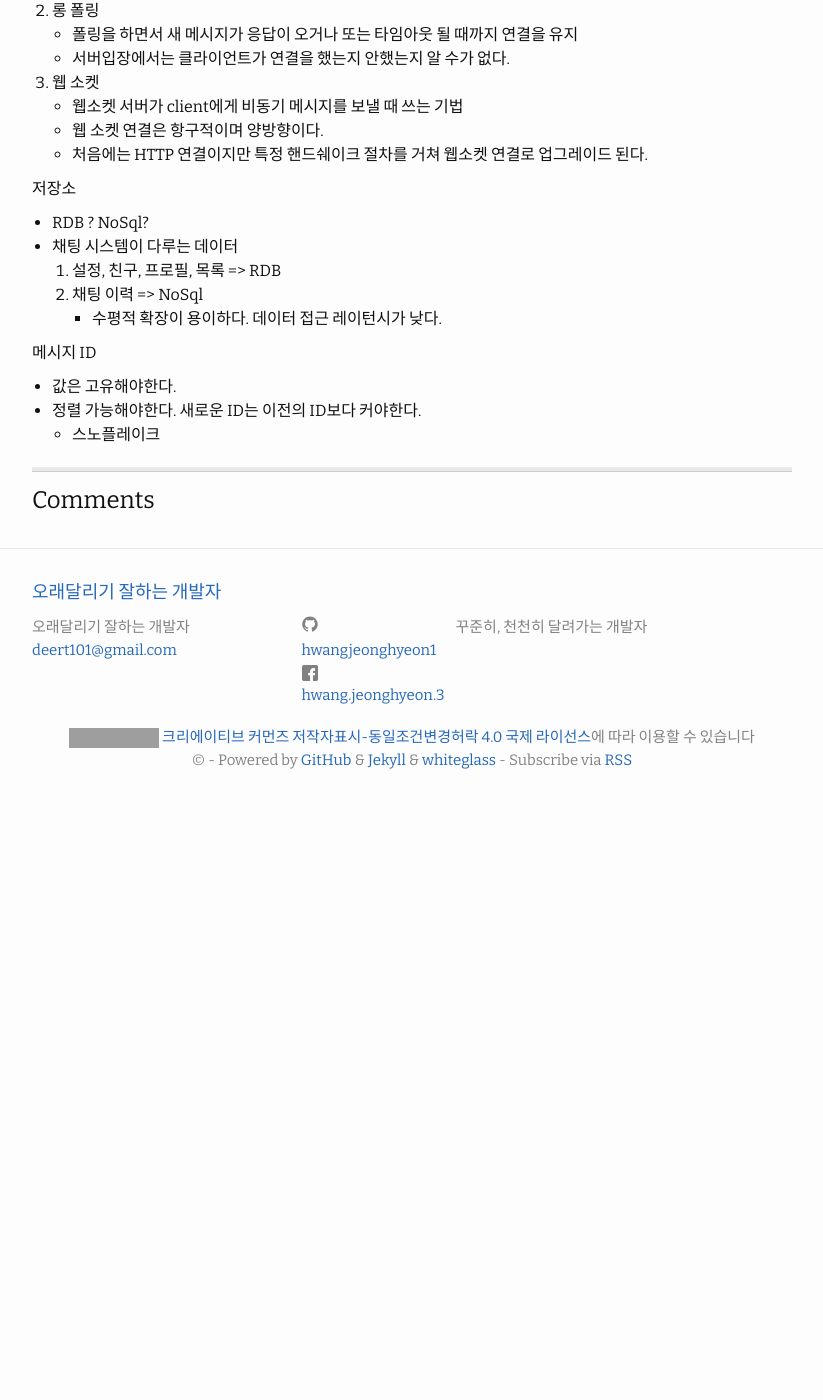
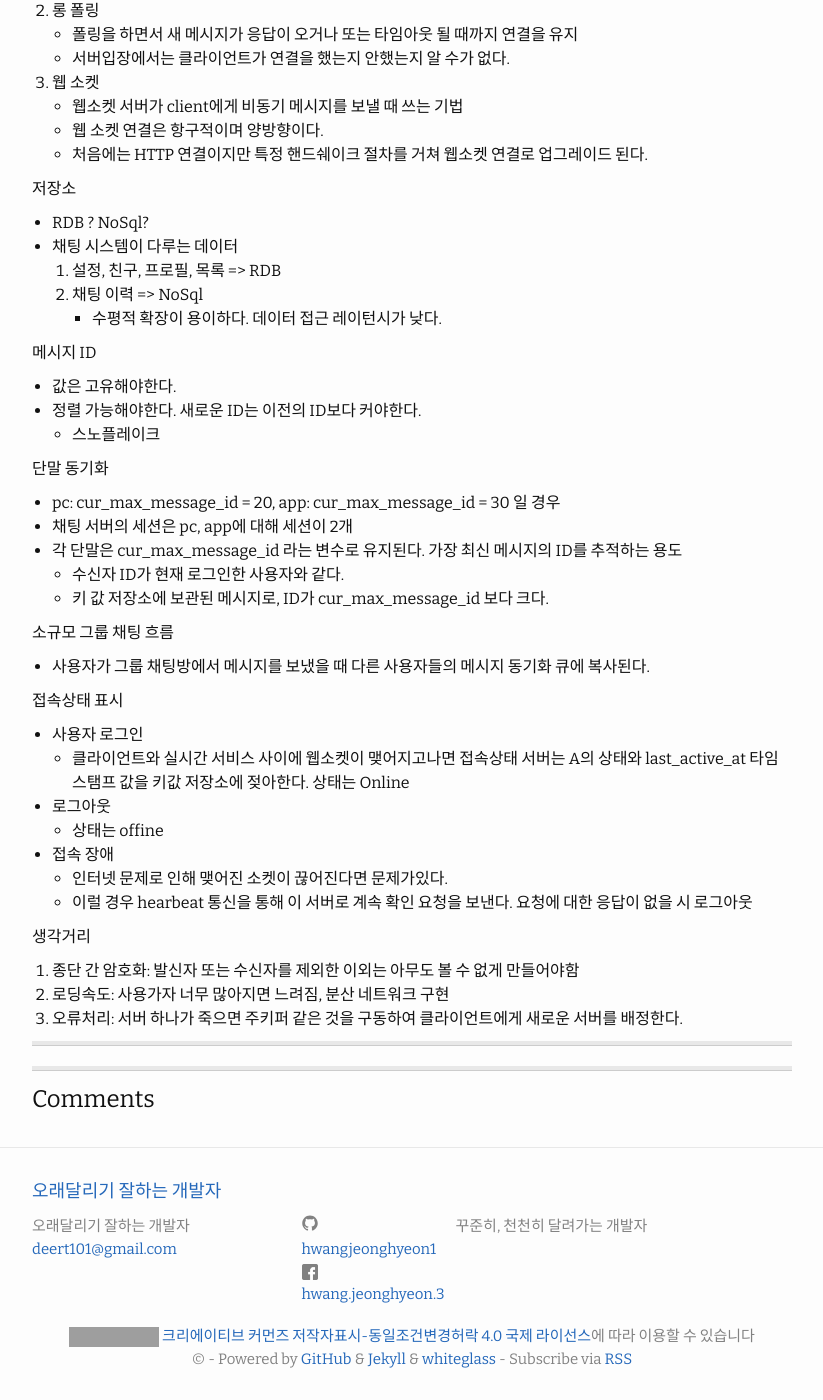
Before and after one commit to HWANGJEONGHYEON1/HWANGJEONGHYEON1.github.io, a Jekyll site: the page built from _posts/2023-08-23-book-systemdesign.md, in a window 1280 px wide and 1400 px high, scrolled down 7089 px. Shown: the whole window, without its empty margins (228-1051 px from the left). Built offline with Jekyll 4.4.1, drawn with Linux system fonts in a browser that asks for light colours; comment, search, counter and statistics services are not loaded; before the commit the page ends 7890 px from its top, so only the background shows below that; grey boxes are pictures that could not be loaded.

Commit message:
study 채팅 설계 - 2

```diff
--- a/_posts/2023-08-23-book-systemdesign.md
+++ b/_posts/2023-08-23-book-systemdesign.md
@@ -311,3 +311,29 @@ GET /api/v1/shortUrl
 - 값은 고유해야한다.
 - 정렬 가능해야한다. 새로운 ID는 이전의 ID보다 커야한다.
     - 스노플레이크
+
+단말 동기화
+- pc: cur_max_message_id = 20, app: cur_max_message_id = 30 일 경우
+- 채팅 서버의 세션은 pc, app에 대해 세션이 2개
+- 각 단말은 cur_max_message_id 라는 변수로 유지된다. 가장 최신 메시지의 ID를 추적하는 용도
+    - 수신자 ID가 현재 로그인한 사용자와 같다.
+    - 키 값 저장소에 보관된 메시지로, ID가 cur_max_message_id 보다 크다.
+
+소규모 그룹 채팅 흐름
+- 사용자가 그룹 채팅방에서 메시지를 보냈을 때 다른 사용자들의 메시지 동기화 큐에 복사된다.
+
+접속상태 표시
+- 사용자 로그인
+    - 클라이언트와 실시간 서비스 사이에 웹소켓이 맺어지고나면 접속상태 서버는 A의 상태와 last_active_at 타임스탬프 값을 키값 저장소에 젖아한다. 상태는 Online
+- 로그아웃
+    - 상태는 offine
+- 접속 장애
+    - 인터넷 문제로 인해 맺어진 소켓이 끊어진다면 문제가있다.
+    - 이럴 경우 hearbeat 통신을 통해 이 서버로 계속 확인 요청을 보낸다. 요청에 대한 응답이 없을 시 로그아웃
+
+생각거리
+1. 종단 간 암호화: 발신자 또는 수신자를 제외한 이외는 아무도 볼 수 없게 만들어야함
+2. 로딩속도: 사용가자 너무 많아지면 느려짐, 분산 네트워크 구현
+3. 오류처리: 서버 하나가 죽으면 주키퍼 같은 것을 구동하여 클라이언트에게 새로운 서버를 배정한다.
+
+<hr>
```
